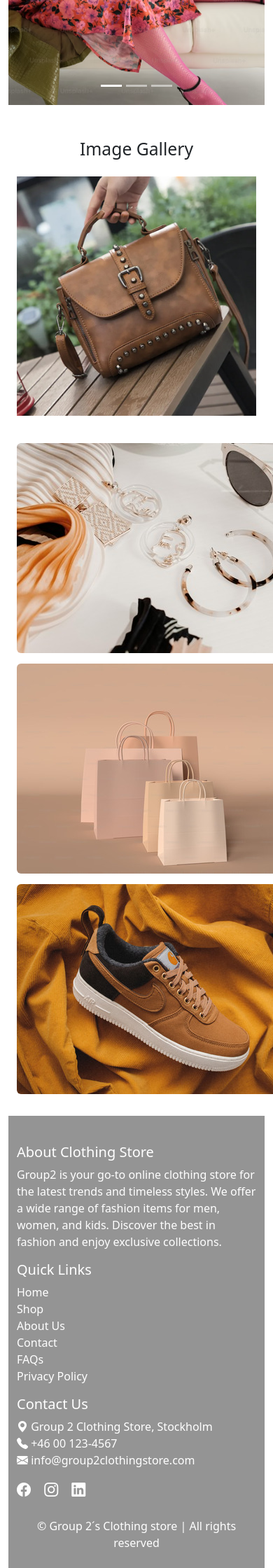
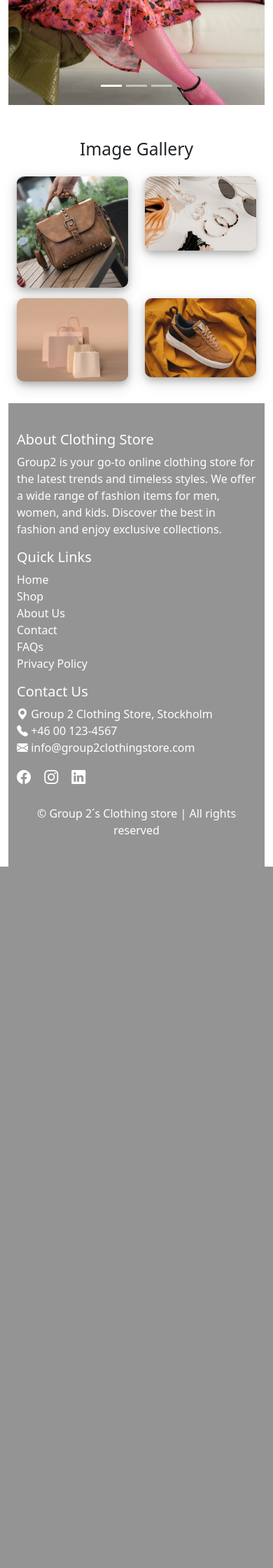
Before and after one commit to MadhuPojha/Clothing-Store, a Django app: page / in a window 390 px wide; the page is wider, and only the part inside the window is pictured. Shown: the part 503-2743 px from the top of that part at 70% size. After the commit the page ends 1741 px from the top of that part, so only its background shows below. Run offline with Django 5.2, Linux system fonts and the light colour scheme.

Commit message:
remove and set the overlay of gallery images

```diff
--- a/clothing_store/templates/index.html
+++ b/clothing_store/templates/index.html
@@ -55,29 +55,21 @@
   </button>
 </div>
 
-<div class="container">
+<div class="container mt-5">
   <h2 class="text-center mt-5 mb-4">Image Gallery</h2>
   <div class="row">
-      <div class="col-lg-3 col-md-12 mb-4 mb-lg-0">
-          <div class="gallery-item bg-image hover-overlay ripple shadow-1-strong rounded" data-ripple-color="light">
-              <img src="{%static 'images/gallery1.jpg' %}"  class="w-100" alt="Gallery 1">
-          </div>
+      <div class="col-6 col-md-4 col-lg-3 gallery-item">
+          <img src="{%static 'images/gallery1.jpg' %}" alt="Image 1" class="gallery-img img-fluid">
       </div>
-      <div class="col-md-3">
-          <div class="gallery-item">
-              <img src="{%static 'images/gallery2.jpg' %}" class="rounded" alt="Gallery 2">
-          </div>
+      <div class="col-6 col-md-4 col-lg-3 gallery-item">
+          <img src="{%static 'images/gallery2.jpg' %}" alt="Image 2" class="gallery-img img-fluid">
       </div>
-      <div class="col-md-3">
-          <div class="gallery-item">
-              <img src="{%static 'images/gallery3.jpg' %}" class="rounded" alt="Gallery 3">
-          </div>
+      <div class="col-6 col-md-4 col-lg-3 gallery-item">
+          <img src="{%static 'images/gallery3.jpg' %}" alt="Image 3" class="gallery-img img-fluid">
       </div>
-      <div class="col-md-3">
-        <div class="gallery-item">
-            <img src="{%static 'images/gallery4.jpg' %}" class="rounded" alt="Gallery 4">
-        </div>
-    </div>
+      <div class="col-6 col-md-4 col-lg-3 gallery-item">
+          <img src="{%static 'images/gallery4.jpg' %}" alt="Image 4" class="gallery-img img-fluid">
+      </div>
   </div>
 </div>
 
```
